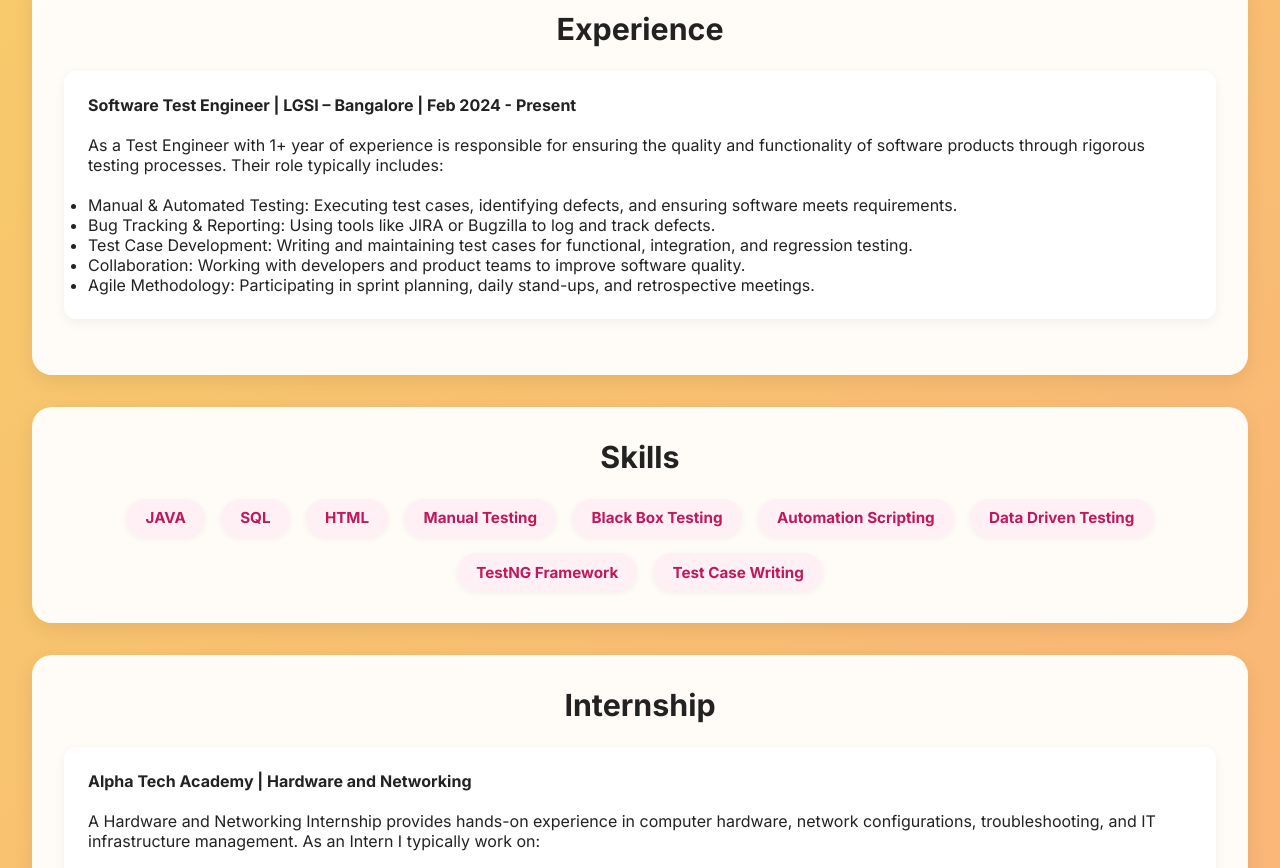
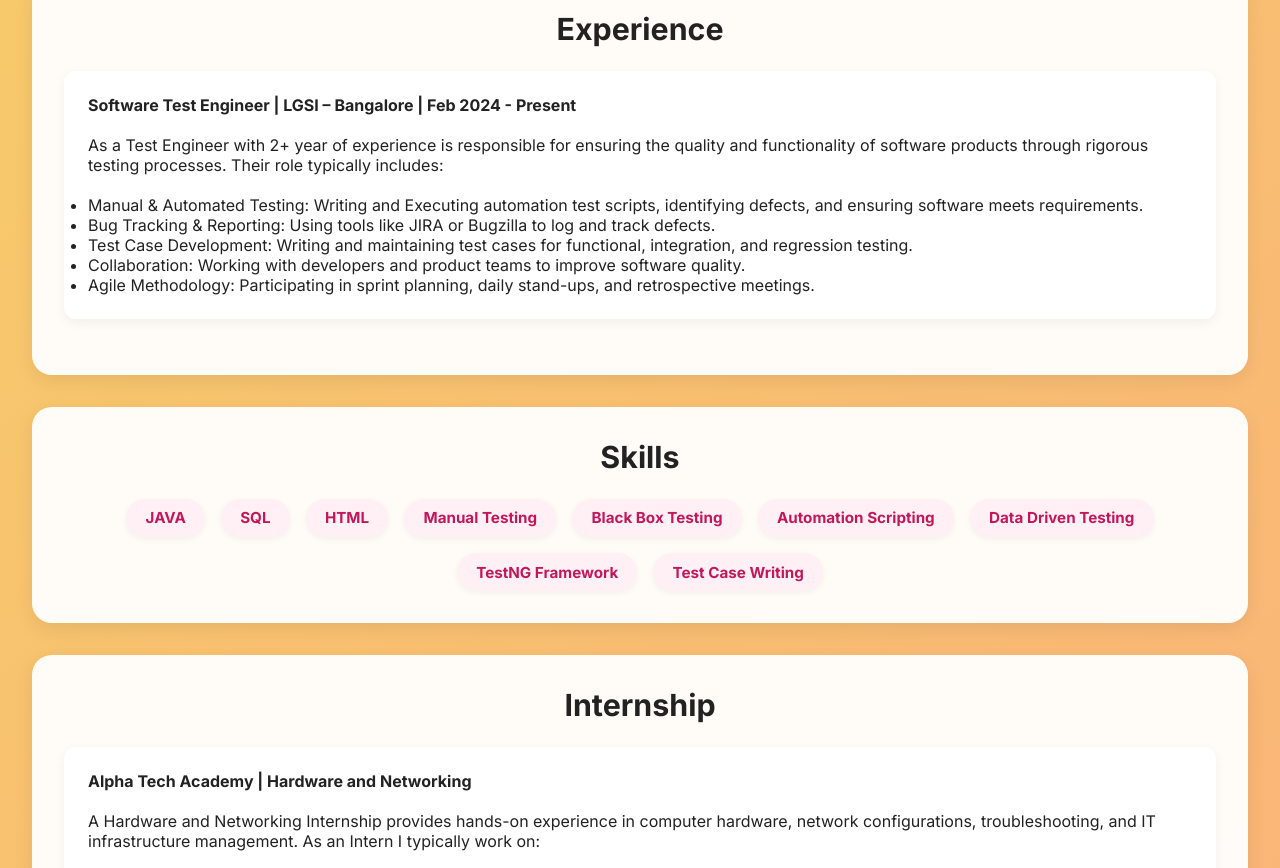
Before and after one commit to BharathRaj2002/Bharath.Portfolio, a plain HTML site: page index.html in a window 1280 px wide. Shown: the part 1041-1909 px from the top of the page. Drawn offline with Linux system fonts and the light colour scheme.

Commit message:
Update index.html

```diff
--- a/index.html
+++ b/index.html
@@ -97,7 +97,7 @@
     <p>
       Experienced Software Test Engineer with proficiency in manual and automated testing using Selenium WebDriver and FireFlink. Skilled in test case design, data-driven testing, defect lifecycle management using JIRA, and integration of TestNG frameworks. Strong understanding of Agile methodologies, SDLC, and STLC. Committed to ensuring software quality and continuous process improvement.
     </p>
-    <a class="resume-button" href="https://drive.google.com/uc?export=download&id=1DKqfjEkH6aTcy27ZVB1rV_V_ldnLLKTQ" target="_blank" rel="noopener noreferrer">Download Resume</a>
+    <a class="resume-button" href="https://drive.google.com/uc?export=download&id=1ZLCieuVJ1pzvVubZUaYNhE5NFg9mr3vY" target="_blank" rel="noopener noreferrer">Download Resume</a>
   </div>
   <img alt="Bharath's photo" src="https://github.com/BharathRaj2002/Bharath.Portfolio/blob/2d0b92a9c0774bba888072fe973f77ce7fd5f2f3/Image/Passport-style%20Portrait%20in%20Houndstooth%20Shirt.png?raw=true" />
 </div>
@@ -117,8 +117,8 @@
   <div class="card">
     <strong>Software Test Engineer | LGSI – Bangalore | Feb 2024 - Present</strong><br/><br/>
     <ul>
-      <p>As a Test Engineer with 1+ year of experience is responsible for ensuring the quality and functionality of software products through rigorous testing processes. Their role typically includes:</p><br/>
-      <li>Manual &amp; Automated Testing: Executing test cases, identifying defects, and ensuring software meets requirements.</li>
+      <p>As a Test Engineer with 2+ year of experience is responsible for ensuring the quality and functionality of software products through rigorous testing processes. Their role typically includes:</p><br/>
+      <li>Manual &amp; Automated Testing: Writing and Executing automation test scripts, identifying defects, and ensuring software meets requirements.</li>
       <li>Bug Tracking &amp; Reporting: Using tools like JIRA or Bugzilla to log and track defects.</li>
       <li>Test Case Development: Writing and maintaining test cases for functional, integration, and regression testing.</li>
       <li>Collaboration: Working with developers and product teams to improve software quality.</li>
```
